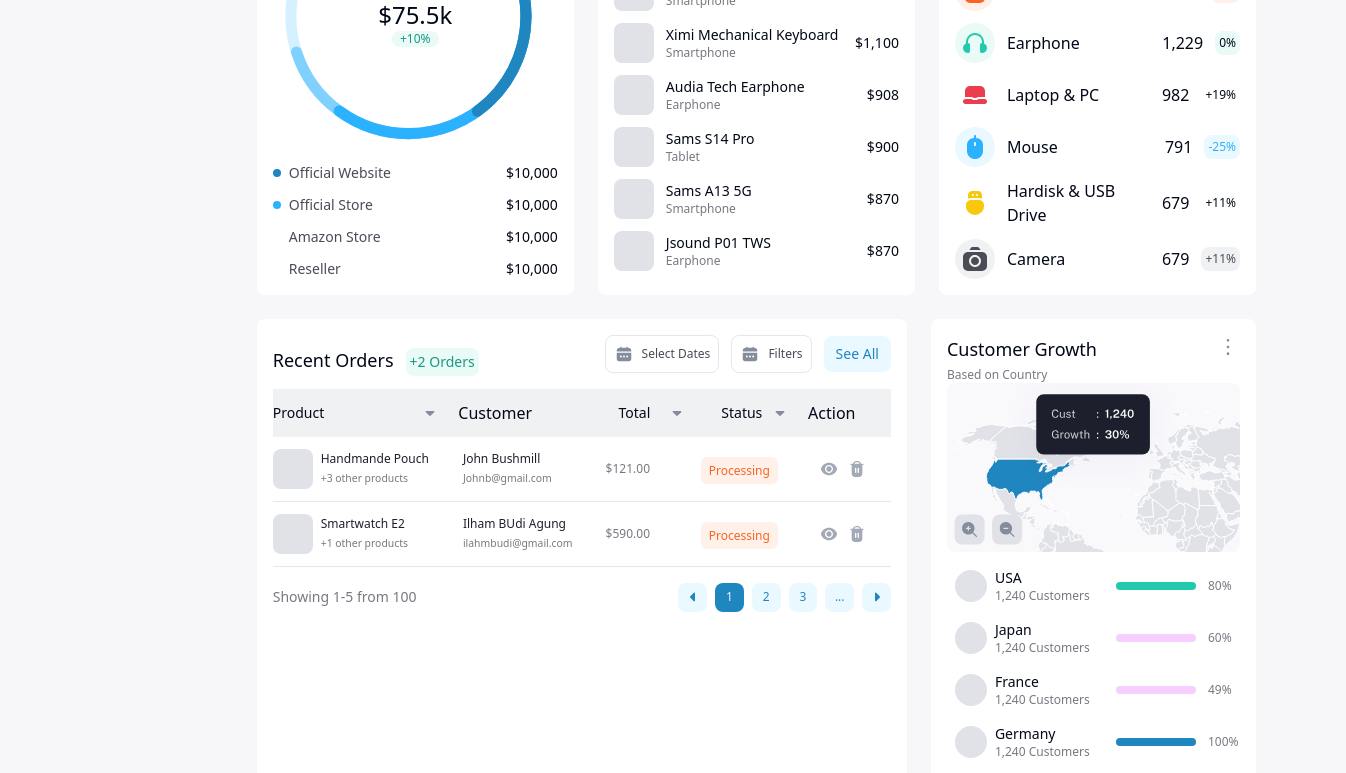
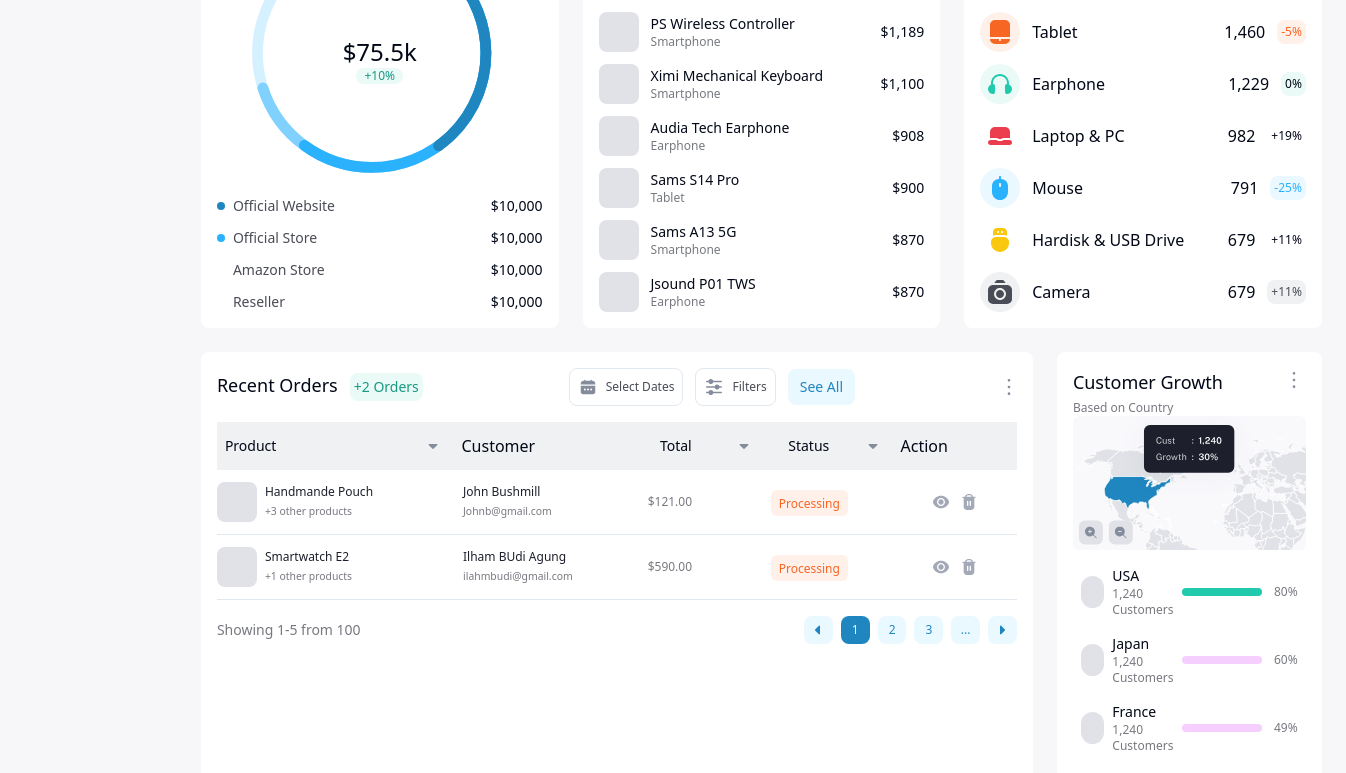
Before and after one commit to mvp5464/assignment-app, a Next.js app: page /dashboard in a window 1280 px wide. Shown: the part 894-1667 px from the top of the page, 1346 px wide, since content can reach past the window. Built offline with nearby package versions, Linux system fonts and the light colour scheme.

Commit message:
recent order section error solved

```diff
--- a/src/components/cards/RecentOrdersCard.tsx
+++ b/src/components/cards/RecentOrdersCard.tsx
@@ -19,7 +19,7 @@ const RecentOrdersCard = ({
 }) => {
   return (
     <div className="border-b">
-      <div className="grid grid-cols-[4fr,3fr,2fr,2fr,2fr] justify-st items-center py-3">
+      <div className="grid grid-cols-[4fr,3fr,2fr,2fr,2fr] items-center py-3">
         <div className="flex items-center gap-2">
           <div className="h-10 w-10 rounded-lg bg-[#E0E2E7]" />
           <div className="">
--- /dev/null
+++ b/src/components/icons/FilterIcon.tsx
@@ -0,0 +1,39 @@
+export default function FilterIcon({
+  className = "w-6 h-6",
+}: {
+  className?: string;
+}) {
+  return (
+    <svg
+      className={className}
+      viewBox="0 0 20 20"
+      fill="none"
+      xmlns="http://www.w3.org/2000/svg"
+    >
+      <g clipPath="url(#clip0_81_48741)">
+        <path
+          d="M2.66744 5.16715H4.49126C4.85123 6.49158 6.21668 7.27344 7.54112 6.91348C8.39175 6.68228 9.05625 6.01779 9.28744 5.16715H17.3326C17.7008 5.16715 17.9992 4.86871 17.9992 4.50056C17.9992 4.13241 17.7008 3.83397 17.3326 3.83397H9.28744C8.92748 2.50951 7.56202 1.72765 6.23759 2.08762C5.38695 2.31881 4.72246 2.98331 4.49126 3.83394H2.66744C2.29929 3.83394 2.00085 4.13238 2.00085 4.50053C2.00085 4.86868 2.29929 5.16715 2.66744 5.16715Z"
+          fill="#858D9D"
+        />
+        <path
+          d="M17.3326 9.33374H15.5088C15.1496 8.0095 13.7849 7.2272 12.4606 7.58642C11.6093 7.81736 10.9442 8.48239 10.7133 9.33374H2.66744C2.29929 9.33374 2.00085 9.63218 2.00085 10.0003C2.00085 10.3685 2.29929 10.6669 2.66744 10.6669H10.7133C11.0725 11.9912 12.4373 12.7735 13.7615 12.4143C14.6128 12.1833 15.2779 11.5183 15.5088 10.6669H17.3326C17.7008 10.6669 17.9992 10.3685 17.9992 10.0003C17.9992 9.63218 17.7008 9.33374 17.3326 9.33374Z"
+          fill="#858D9D"
+        />
+        <path
+          d="M17.3326 14.8328H9.28744C8.92748 13.5084 7.56202 12.7266 6.23759 13.0865C5.38695 13.3177 4.72246 13.9822 4.49126 14.8328H2.66744C2.29929 14.8328 2.00085 15.1313 2.00085 15.4994C2.00085 15.8676 2.29929 16.166 2.66744 16.166H4.49126C4.85123 17.4904 6.21668 18.2723 7.54112 17.9123C8.39175 17.6811 9.05625 17.0167 9.28744 16.166H17.3326C17.7008 16.166 17.9992 15.8676 17.9992 15.4994C17.9992 15.1313 17.7008 14.8328 17.3326 14.8328Z"
+          fill="#858D9D"
+        />
+      </g>
+      <defs>
+        <clipPath id="clip0_81_48741">
+          <rect
+            width="16"
+            height="16"
+            fill="white"
+            transform="translate(2 2)"
+          />
+        </clipPath>
+      </defs>
+    </svg>
+  );
+}
--- a/src/components/sections/RecentOrdersSection.tsx
+++ b/src/components/sections/RecentOrdersSection.tsx
@@ -3,33 +3,38 @@ import RecentOrdersCard from "../cards/RecentOrdersCard";
 import Wrapper from "../Wrapper";
 import CalendarIcon from "../icons/CalendarIcon";
 import ArrowDownIcon from "../icons/ArrowDownIcon";
+import FilterIcon from "../icons/FilterIcon";
+import ThreeDotsIcon from "../icons/ThreeDotsIcon";
 
 const RecentOrdersSection = () => {
   return (
     <Wrapper>
-      <div className="flex justify-between items-center">
+      <div className="flex justify-between items-center mb-4">
         <div className="flex justify-center items-center gap-3">
           <div className="font-[500] text-lg mb-1">Recent Orders</div>
           <div className="bg-[#E9FAF7] p-1 text-sm text-[#1A9882] rounded-lg">
             +2 Orders
           </div>
         </div>
-        <div className="flex justify-center items-center gap-3 mb-4">
+        <div className="md:flex justify-center items-center gap-3 hidden">
           <div className="flex justify-center items-center gap-2 p-2 border bg-white text-xs rounded-lg text-[#4A4C56] font-[500]">
             <CalendarIcon className="w-5 h-5" />
             <span>Select Dates</span>
           </div>
           <div className="flex justify-center items-center gap-2 p-2 border bg-white text-xs rounded-lg text-[#4A4C56] font-[500]">
-            <CalendarIcon className="w-5 h-5" />
+            <FilterIcon className="w-5 h-5" />
             <span>Filters</span>
           </div>
           <div className=" text-sm rounded-lg px-3 py-2 bg-[#EAF8FF] text-[#2086BF] font-[500]">
             See All
           </div>
         </div>
+        <div>
+          <ThreeDotsIcon className="w-4 h-4" />
+        </div>
       </div>
-      <div className="overflow-x-auto -mx-4 px-4">
-        <div className="grid grid-cols-[4fr,3fr,2fr,2fr,2fr] gap-5 py-3  bg-[#F0F1F3]">
+      <div className="md:overflow-hidden overflow-x-auto -mx-4 px-4 ">
+        <div className="grid grid-cols-[4fr,3fr,2fr,2fr,2fr] px-2 gap-5 py-3 min-w-[30rem] md:w-[100vh] bg-[#F0F1F3]">
           <div className="flex justify-between items-center ml-4s text-sm">
             <span>Product</span>
             <ArrowDownIcon className="w-4 h-4" />
@@ -45,7 +50,7 @@ const RecentOrdersSection = () => {
           </div>
           <div>Action</div>
         </div>
-        <div className=" w-[44rem]s">
+        <div className="min-w-[30rem] ">
           <RecentOrdersCard
             productName={"Handmande Pouch"}
             productDetails={"+3 other products"}
```
